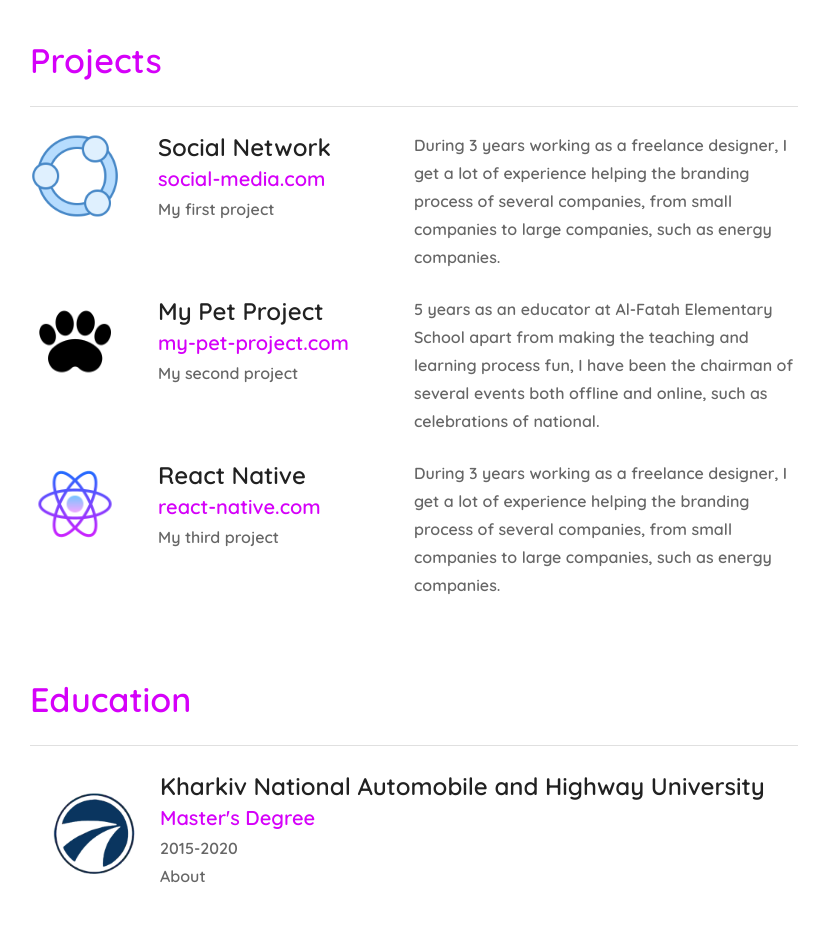
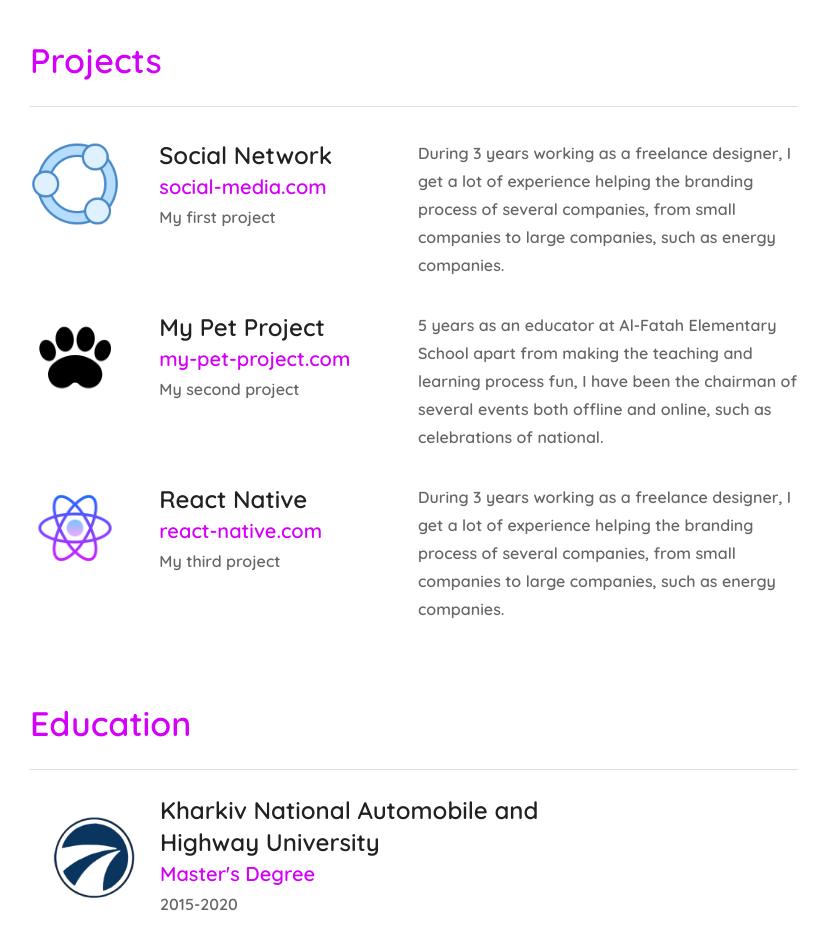
Before and after one commit to Ramil3107/my-pet-project, a React (Create React App) app: page /resume in a window 1280 px wide. Shown: the part 800-1749 px from the top of the page, without its empty margins (226-1054 px from the left). Built offline with nearby package versions, Linux system fonts and the light colour scheme; no server answers.

Commit message:
fix flexibility on resume page

```diff
--- a/src/pages/resume/Resume.js
+++ b/src/pages/resume/Resume.js
@@ -186,7 +186,7 @@ const Resume = () => {
 
                     {
                         techStackItems.map(item => {
-                            return <Paper sx={styles.paper}>
+                            return <Paper key={item.title} sx={styles.paper}>
                                 <img style={{ width: 30, height: 30 }} src={item.src} />
                                 <Typography sx={{ ml: 1 }}>{item.title}</Typography>
                             </Paper>
@@ -208,7 +208,7 @@ const Resume = () => {
 
                     {
                         librariesServicesItems.map(item => {
-                            return <Paper sx={styles.paper}>
+                            return <Paper key={item.title} sx={styles.paper}>
                                 <img style={{ width: 30, height: 30 }} src={item.src} />
                                 <Typography sx={{ ml: 1 }}>{item.title}</Typography>
                             </Paper>
@@ -230,11 +230,11 @@ const Resume = () => {
 
                 {
                     projectsItems.map(item => {
-                        return <Grid container sx={{ mt: 3 }}>
-                            <Grid xs={2} item>
+                        return <Grid spacing={1} container wrap="wrap" sx={{ mt: 3 }}>
+                            <Grid xs={12} md={3} lg={2} item>
                                 <img style={{ width: 90, height: 90, float: "left" }} src={item.src} />
                             </Grid>
-                            <Grid item xs={4}>
+                            <Grid item xs={12} md={4} lg={4}>
                                 <Typography
                                     fontWeight="medium"
                                     variant="h5"
@@ -259,7 +259,7 @@ const Resume = () => {
                                     {item.projectNote}
                                 </Typography>
                             </Grid>
-                            <Grid xs={6} item>
+                            <Grid  xs={12} md={12} lg={6} item>
                                 <Typography
                                     variant="subtitle1"
                                     color="text.secondary"
@@ -285,10 +285,11 @@ const Resume = () => {
                     <Divider sx={{ mt: 3 }} />
                 </Box>
 
-
-                <Box sx={{width:"100%", mt:3}}>
+                <Box sx={{width:"100%", display:"flex", flexWrap:"wrap", mt:3}}>
+                    <Box sx={{ width: 130 }}>
                         <img style={{ width: 130, height: 130, float: "left" }} src={khnadu} />
-
+                    </Box>
+                    <Box sx={{ width: 400 }}>
                         <Typography
                             fontWeight="medium"
                             variant="h5"
@@ -312,15 +313,8 @@ const Resume = () => {
                         >
                             2015-2020
                         </Typography>
+                    </Box>
 
-                    <Typography
-                        variant="subtitle1"
-                        color="text.secondary"
-                        fontWeight="medium"
-                        align="left"
-                    >
-                        About
-                    </Typography>
                 </Box>
 
             </Box>
```
Lines whose indentation alone changed are shown as unchanged.
